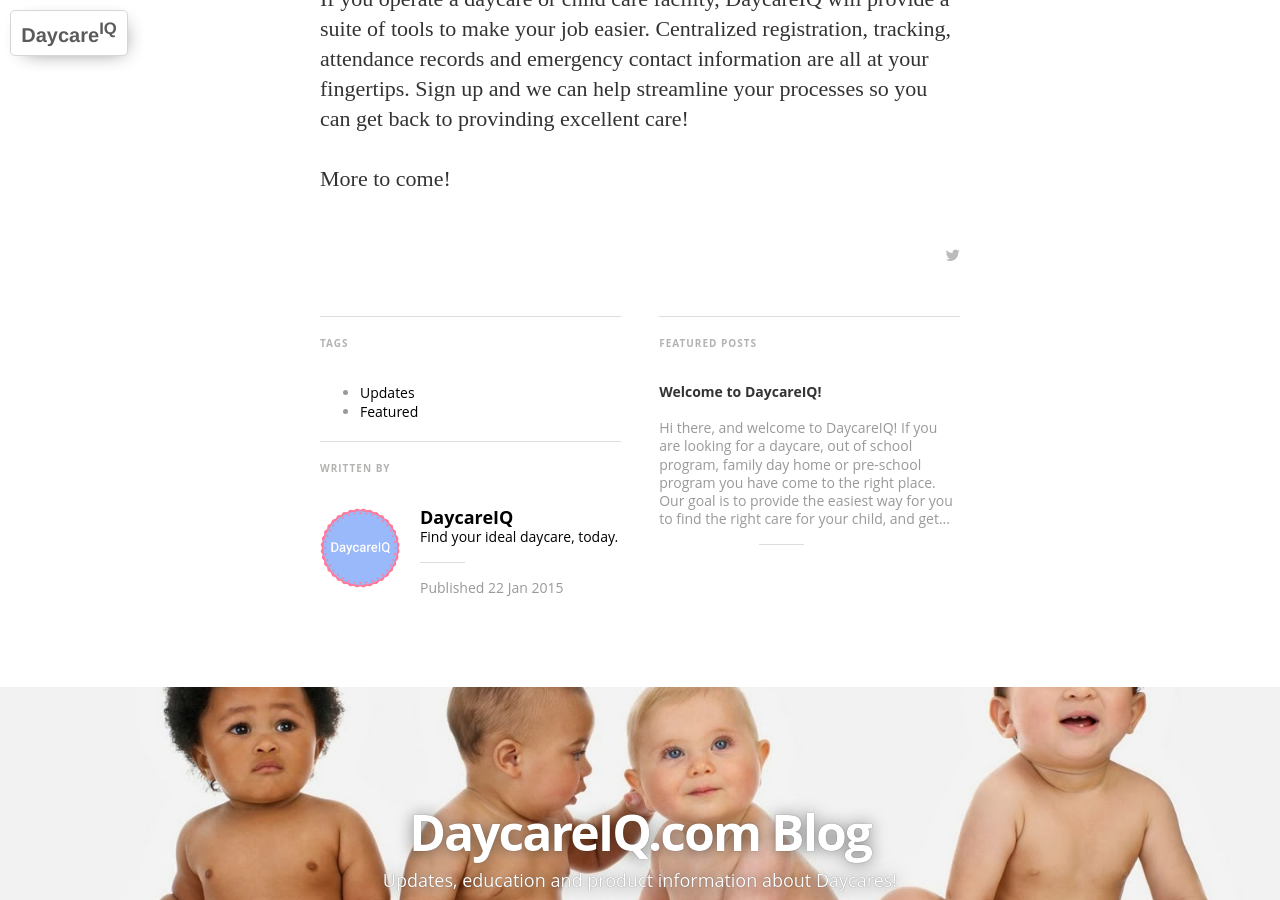
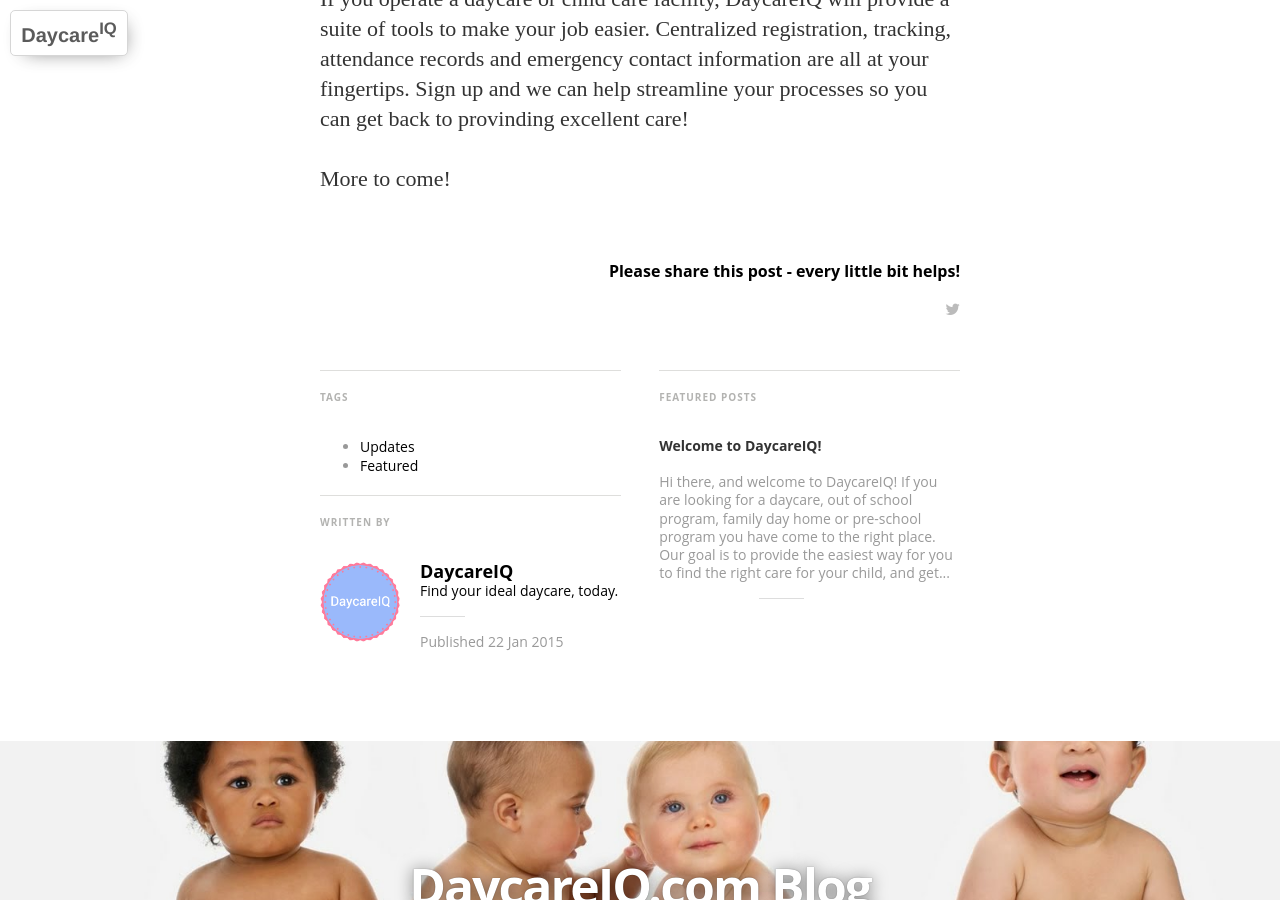
Before and after one commit to DaycareIQ/blog.daycareiq.com, a Jekyll site: the page built from _posts/2015-01-22-welcome-to-daycareiq.md, in a window 1280 px wide and 900 px high, scrolled down 763 px. Built offline with Jekyll 4.4.1, drawn with Linux system fonts in a browser that asks for light colours; nearby versions of some CDN libraries; some web fonts are replaced; Markdown is read by kramdown in place of the engine named in the settings.

Commit message:
Ask for a share.

```diff
--- a/_layouts/post.html
+++ b/_layouts/post.html
@@ -55,6 +55,7 @@
         </section>
         <footer class="post-footer">
           <section class="share">
+            <p><strong>Please share this post - every little bit helps!</strong></p>
             {% for social in site.social %}
               {% if social.share_url != null %}
                 <a class="icon-{{ social.icon }}" href="{{ social.share_url }}{{ social.share_title }}{{page.title | cgi_escape}}{{ social.share_link }}{{site.production_url}}{{page.id}}"
```
